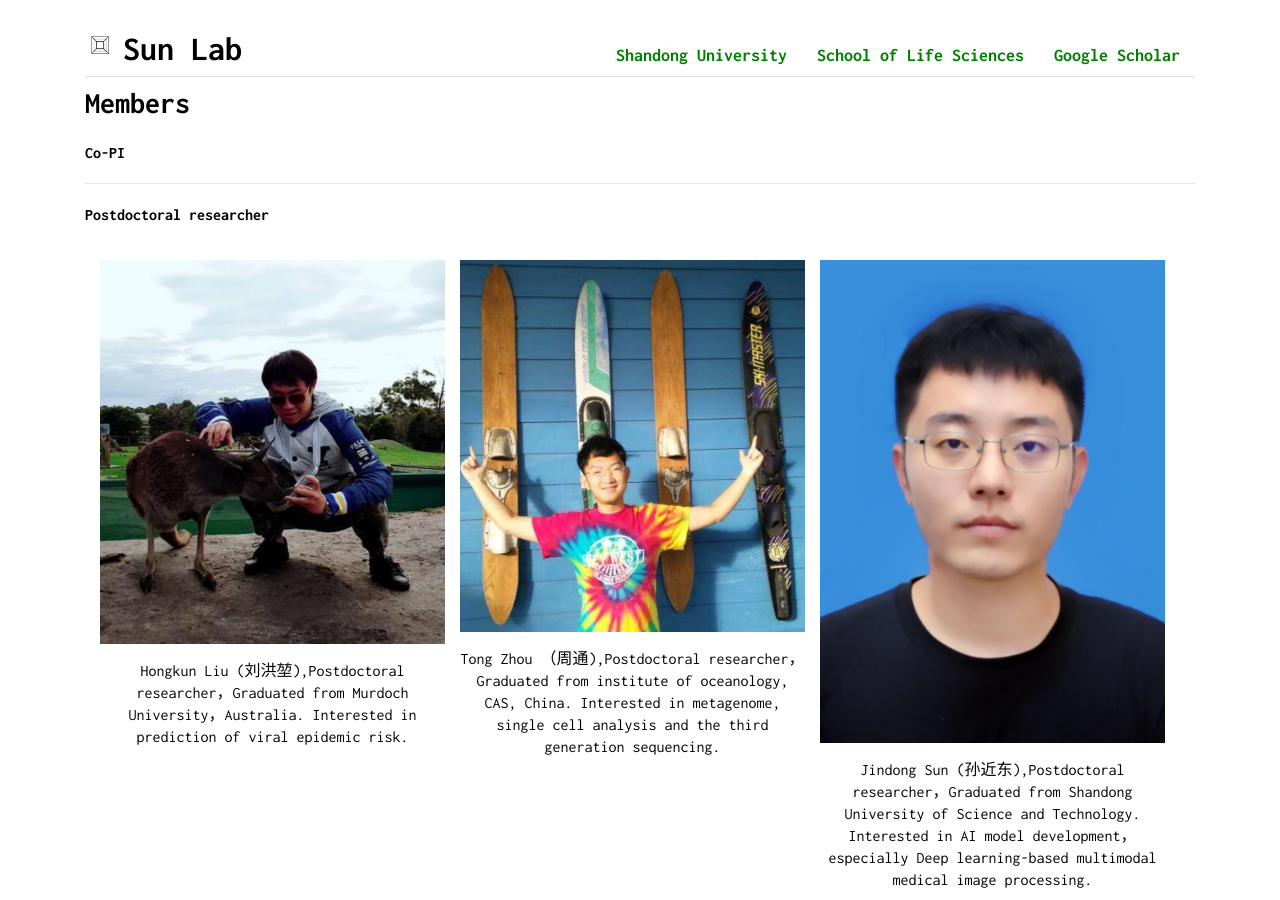
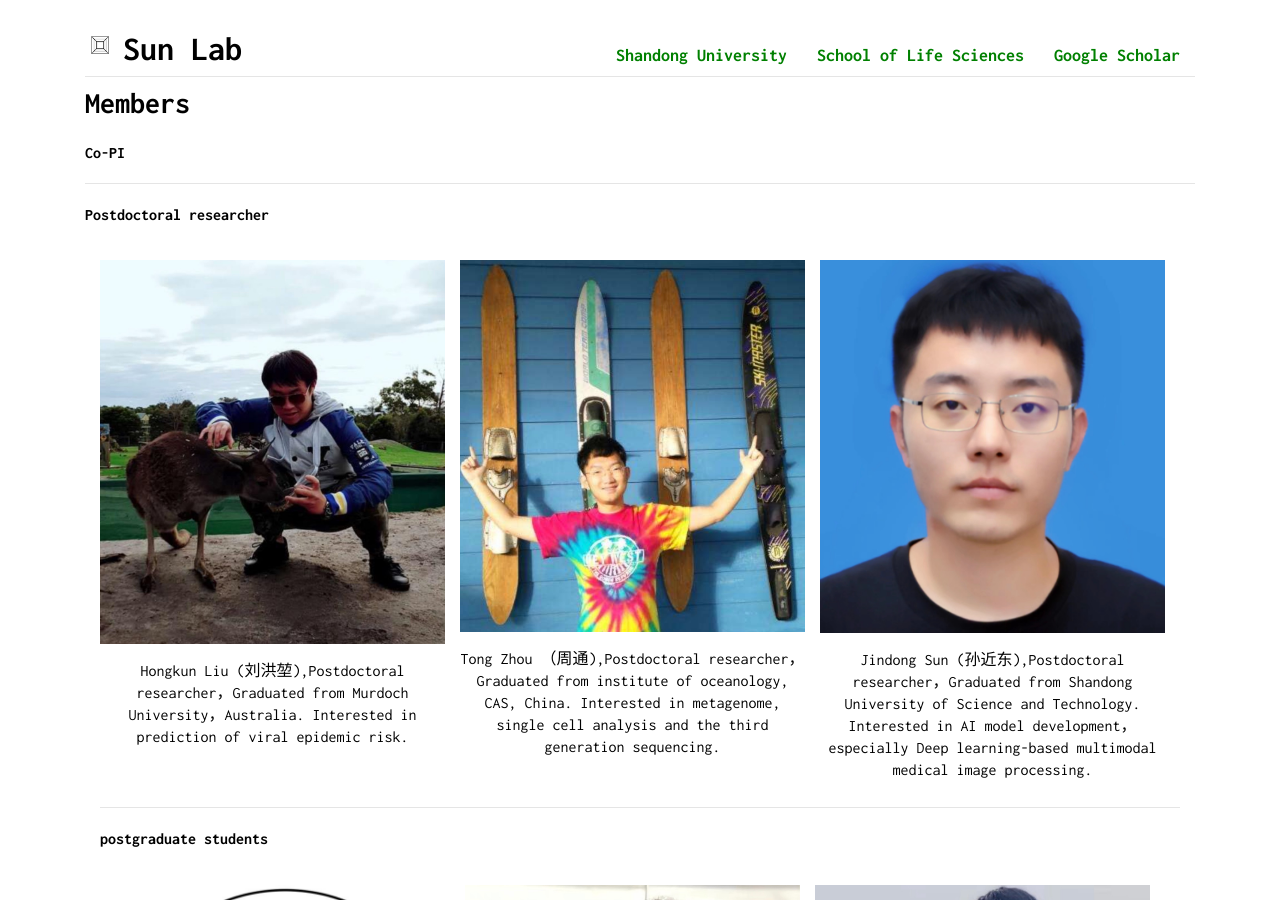
Before and after one commit to sunlei0227/sunlei0227.github.io, a Jekyll site: the page index.html, which Jekyll copies as it is, in a window 1280 px wide and 900 px high, scrolled down 5619 px. Built offline with Jekyll 4.4.1, drawn with Linux system fonts in a browser that asks for light colours; comment, search, counter and statistics services are not loaded.

Commit message:
Update index.html

```diff
--- a/index.html
+++ b/index.html
@@ -551,7 +551,7 @@
                         <p></p>
                         <div class="row">
                             <div class="col-md-12 col-sm-12 col-xs-12" style="padding-left: 0">
-                                <img alt="Jindong Sun (孙近东)" title="Jindong Sun (孙近东)" id="display-picture" src="static/img/jindong.jpg" />
+                                <img alt="Jindong Sun (孙近东)" title="Jindong Sun (孙近东)" id="display-picture" src="static/img/jindong3.jpg" />
                             </div>
                             <div class="col-md-12 col-sm-12 col-xs-12" style="padding-left: 0; text-align: center">
                                 <p>Jindong Sun (孙近东),Postdoctoral researcher，Graduated from Shandong University of Science and Technology. Interested in AI model development，especially Deep learning-based multimodal medical image processing.
```
